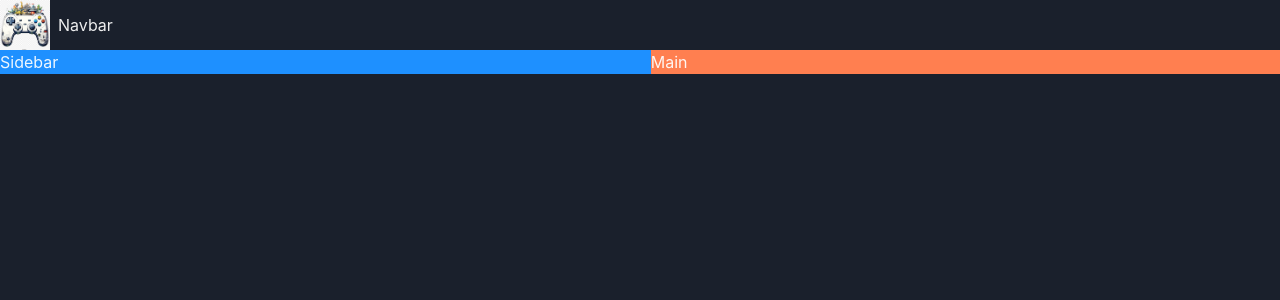
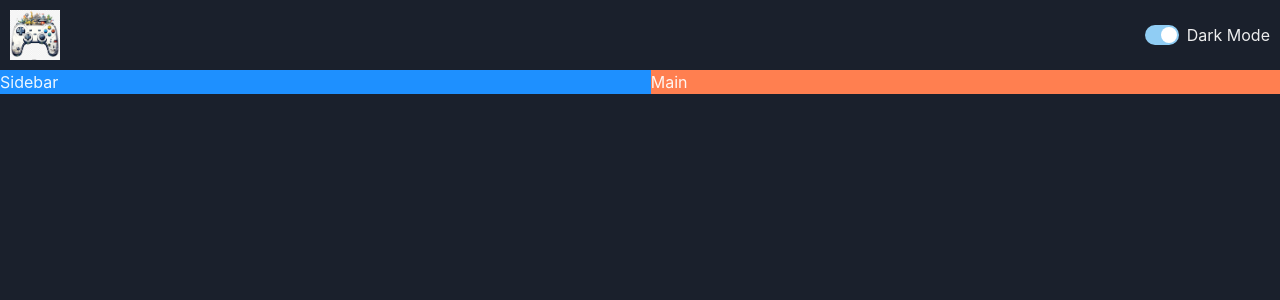
Before and after one commit to RitwickSV/game-hub, a React (Vite) app: page / in a window 1280 px wide. Shown: the top 300 px of the page. Built offline with nearby package versions, Linux system fonts and the light colour scheme.

Commit message:
Added Dark mode switch in page

```diff
--- a/src/App.tsx
+++ b/src/App.tsx
@@ -10,7 +10,7 @@
         lg: `"nav nav" "sidebar main"`,
       }}
     >
-      <GridItem area="nav">
+      <GridItem area="nav" padding="10px">
         <NavBar />
       </GridItem>
       <Show above="lg">
--- /dev/null
+++ b/src/components/ColorModeSwitch.tsx
@@ -0,0 +1,14 @@
+import { HStack, Switch, Text, useColorMode } from "@chakra-ui/react";
+
+const ColorModeSwitch = () => {
+  const { colorMode, toggleColorMode } = useColorMode();
+
+  return (
+    <HStack>
+      <Switch isChecked={colorMode === "dark"} onChange={toggleColorMode} />
+      <Text>Dark Mode</Text>
+    </HStack>
+  );
+};
+
+export default ColorModeSwitch;
--- a/src/components/NavBar.tsx
+++ b/src/components/NavBar.tsx
@@ -1,11 +1,12 @@
 import { HStack, Image, Text } from "@chakra-ui/react";
 import logo from "../assets/controller.webp";
+import ColorModeSwitch from "./ColorModeSwitch";
 
 const NavBar = () => {
   return (
-    <HStack>
+    <HStack justifyContent={"space-between"}>
       <Image src={logo} boxSize="50px" />
-      <Text>Navbar</Text>
+      <ColorModeSwitch />
     </HStack>
   );
 };
```
